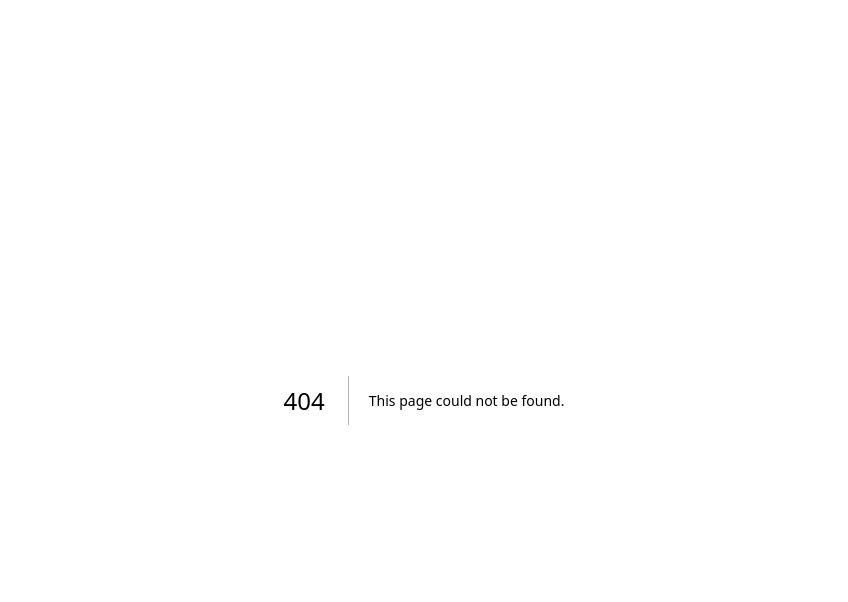
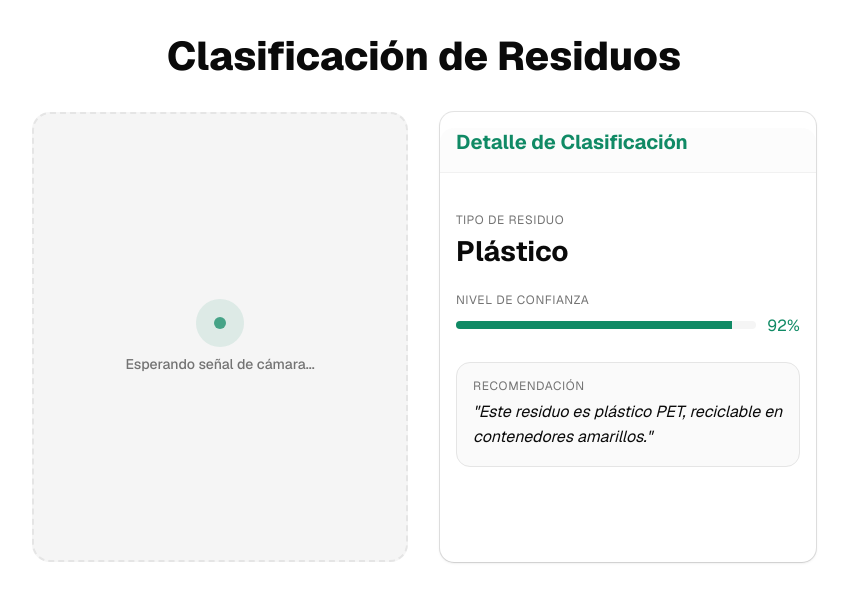
Before and after one commit to Jefferxx/AIRONTECH_BENDITOS, a Next.js app in the folder frontend/: page /clasificacion in a window 1280 px wide. Before the commit this address had no page. Shown: the top 602 px of the page, without its empty margins (216-1064 px from the left). Built offline with nearby package versions, Linux system fonts and the light colour scheme.

Commit message:
pagina de clasificasion de residuos (http://localhost:3000/clasificacion) y actualizacion de estilos globales

```diff
--- /dev/null
+++ b/frontend/app/(residuos)/clasificacion/page.tsx
@@ -0,0 +1,81 @@
+"use client";
+
+import { useState } from "react";
+import { Card, CardContent, CardHeader, CardTitle } from "@/components/ui/card";
+
+interface ClassificationResult {
+  type: string;
+  confidence: number;
+  description: string;
+}
+
+export default function WasteClassificationPage() {
+  const [result, setResult] = useState<ClassificationResult>({
+    type: "Plástico",
+    confidence: 0.92,
+    description: "Este residuo es plástico PET, reciclable en contenedores amarillos."
+  });
+
+  return (
+    <div className="p-4 md:p-8 flex flex-col gap-8 max-w-6xl mx-auto">
+      {/* Título usando la clase semántica .h1 del global.css */}
+      <h1 className="h1 text-center text-foreground">
+        Clasificación de Residuos
+      </h1>
+
+      <div className="flex flex-col md:flex-row gap-8">
+        {/* Sección de la Cámara / Visualizador */}
+        <div className="md:w-1/2 h-64 md:h-[450px] bg-muted border-2 border-dashed border-border rounded-2xl flex flex-col items-center justify-center transition-colors hover:bg-accent/50 group">
+          <div className="flex flex-col items-center gap-2">
+            {/* Usamos el color brand-1 para el icono o texto de estado */}
+            <div className="w-12 h-12 rounded-full bg-brand-1/10 flex items-center justify-center">
+               <div className="w-3 h-3 rounded-full bg-brand-1 animate-pulse" />
+            </div>
+            <span className="small text-muted-foreground group-hover:text-brand-1 transition-colors">
+              Esperando señal de cámara...
+            </span>
+          </div>
+        </div>
+
+        {/* Sección de información (Card) */}
+        <Card className="md:w-1/2 border-border shadow-sm">
+          <CardHeader className="border-b border-border/50 bg-muted/30">
+            <CardTitle className="h3 text-brand-1">
+              Detalle de Clasificación
+            </CardTitle>
+          </CardHeader>
+
+          <CardContent className="flex flex-col gap-6 pt-6">
+            <div className="space-y-1">
+              <p className="xs uppercase tracking-wider text-muted-foreground font-semibold">Tipo de Residuo</p>
+              <p className="h2 text-foreground">{result.type}</p>
+            </div>
+
+            <div className="space-y-1">
+              <p className="xs uppercase tracking-wider text-muted-foreground font-semibold">Nivel de Confianza</p>
+              <div className="flex items-center gap-3">
+                {/* Barra de progreso simple con el color de marca */}
+                <div className="flex-1 h-2 bg-muted rounded-full overflow-hidden">
+                  <div
+                    className="h-full bg-brand-1 transition-all duration-500"
+                    style={{ width: `${result.confidence * 100}%` }}
+                  />
+                </div>
+                <p className="body font-bold text-brand-1">
+                  {(result.confidence * 100).toFixed(0)}%
+                </p>
+              </div>
+            </div>
+
+            <div className="p-4 bg-muted/50 rounded-xl border border-border">
+              <p className="xs uppercase tracking-wider text-muted-foreground font-semibold mb-1">Recomendación</p>
+              <p className="body text-foreground italic">
+                "{result.description}"
+              </p>
+            </div>
+          </CardContent>
+        </Card>
+      </div>
+    </div>
+  );
+}
--- a/frontend/app/globals.css
+++ b/frontend/app/globals.css
@@ -7,9 +7,9 @@
 @theme inline {
   --color-background: var(--background);
   --color-foreground: var(--foreground);
-  --font-sans: var(--font-sans);
+  --color-brand-1: var(--brand-1);
+  --font-sans: var(--font-geist-sans);
   --font-mono: var(--font-geist-mono);
-  --font-heading: var(--font-sans);
   --color-sidebar-ring: var(--sidebar-ring);
   --color-sidebar-border: var(--sidebar-border);
   --color-sidebar-accent-foreground: var(--sidebar-accent-foreground);
@@ -18,11 +18,17 @@
   --color-sidebar-primary: var(--sidebar-primary);
   --color-sidebar-foreground: var(--sidebar-foreground);
   --color-sidebar: var(--sidebar);
+
+  /* Paleta de gráficos ampliada a 8 colores */
+  --color-chart-1: var(--chart-1);
+  --color-chart-2: var(--chart-2);
+  --color-chart-3: var(--chart-3);
+  --color-chart-4: var(--chart-4);
   --color-chart-5: var(--chart-5);
-  --color-chart-4: var(--chart-4);
-  --color-chart-3: var(--chart-3);
-  --color-chart-2: var(--chart-2);
-  --color-chart-1: var(--chart-1);
+  --color-chart-6: var(--chart-6);
+  --color-chart-7: var(--chart-7);
+  --color-chart-8: var(--chart-8);
+
   --color-ring: var(--ring);
   --color-input: var(--input);
   --color-border: var(--border);
@@ -39,18 +45,43 @@
   --color-popover: var(--popover);
   --color-card-foreground: var(--card-foreground);
   --color-card: var(--card);
-  --radius-sm: calc(var(--radius) * 0.6);
-  --radius-md: calc(var(--radius) * 0.8);
+  --radius-sm: calc(var(--radius) - 4px);
+  --radius-md: calc(var(--radius) - 2px);
   --radius-lg: var(--radius);
-  --radius-xl: calc(var(--radius) * 1.4);
-  --radius-2xl: calc(var(--radius) * 1.8);
-  --radius-3xl: calc(var(--radius) * 2.2);
-  --radius-4xl: calc(var(--radius) * 2.6);
+  --radius-xl: calc(var(--radius) + 4px);
+  --radius-2xl: calc(var(--radius) + 8px);
+  --radius-3xl: calc(var(--radius) + 12px);
+  --radius-4xl: calc(var(--radius) + 16px);
+
+  /* Paleta de tipografía semántica */
+  --font-h1: 2.5rem;
+  --font-h1-weight: 800;
+  --font-h2: 1.75rem;
+  --font-h2-weight: 700;
+  --font-h3: 1.25rem;
+  --font-h3-weight: 700;
+  --font-body: 1rem;
+  --font-body-weight: 400;
+  --font-small: 0.875rem;
+  --font-small-weight: 500;
+  --font-xs: 0.75rem;
+  --font-xs-weight: 400;
+  --line-h1: 1.2;
+  --line-h2: 1.3;
+  --line-h3: 1.4;
+  --line-body: 1.6;
+  --line-small: 1.4;
+  --line-xs: 1.3;
 }
 
 :root {
+  --radius: 0.625rem;
   --background: oklch(1 0 0);
   --foreground: oklch(0.145 0 0);
+
+  /* BRAND COLOR: Verde Esmeralda Riobambeño */
+  --brand-1: #108a65;
+
   --card: oklch(1 0 0);
   --card-foreground: oklch(0.145 0 0);
   --popover: oklch(1 0 0);
@@ -63,19 +94,24 @@
   --muted-foreground: oklch(0.556 0 0);
   --accent: oklch(0.97 0 0);
   --accent-foreground: oklch(0.205 0 0);
-  --destructive: oklch(0.577 0.245 27.325);
+  --destructive: oklch(0.577 0.245 27.325); /* Rojo de error estándar */
   --border: oklch(0.922 0 0);
   --input: oklch(0.922 0 0);
   --ring: oklch(0.708 0 0);
-  --chart-1: oklch(0.87 0 0);
-  --chart-2: oklch(0.556 0 0);
-  --chart-3: oklch(0.439 0 0);
-  --chart-4: oklch(0.371 0 0);
-  --chart-5: oklch(0.269 0 0);
-  --radius: 0.625rem;
+
+  /* COLORES DE GRÁFICOS - LIGHT THEME (Armonía con Bandera) */
+  --chart-1: oklch(0.60 0.16 165); /* Verde Principal (Brand) */
+  --chart-2: oklch(0.55 0.20 250); /* Azul Riobamba (Acento secundario) */
+  --chart-3: oklch(0.58 0.22 28);  /* Rojo Riobamba (Acento menor) */
+  --chart-4: oklch(0.75 0.17 60);  /* Dorado (Contraste) */
+  --chart-5: oklch(0.85 0.12 180); /* Menta Suave */
+  --chart-6: oklch(0.80 0.13 90);  /* Lima */
+  --chart-7: oklch(0.40 0.10 240); /* Azul Marino Oscuro */
+  --chart-8: oklch(0.50 0.05 160); /* Verde Oliva Grisáceo */
+
   --sidebar: oklch(0.985 0 0);
   --sidebar-foreground: oklch(0.145 0 0);
-  --sidebar-primary: oklch(0.205 0 0);
+  --sidebar-primary: var(--brand-1); /* Sidebar usa el color verde ahora */
   --sidebar-primary-foreground: oklch(0.985 0 0);
   --sidebar-accent: oklch(0.97 0 0);
   --sidebar-accent-foreground: oklch(0.205 0 0);
@@ -86,6 +122,10 @@
 .dark {
   --background: oklch(0.145 0 0);
   --foreground: oklch(0.985 0 0);
+
+  /* BRAND COLOR DARK: Más luminoso para legibilidad */
+  --brand-1: #14b886;
+
   --card: oklch(0.205 0 0);
   --card-foreground: oklch(0.985 0 0);
   --popover: oklch(0.205 0 0);
@@ -102,15 +142,21 @@
   --border: oklch(1 0 0 / 10%);
   --input: oklch(1 0 0 / 15%);
   --ring: oklch(0.556 0 0);
-  --chart-1: oklch(0.87 0 0);
-  --chart-2: oklch(0.556 0 0);
-  --chart-3: oklch(0.439 0 0);
-  --chart-4: oklch(0.371 0 0);
-  --chart-5: oklch(0.269 0 0);
+
+  /* COLORES DE GRÁFICOS - DARK THEME */
+  --chart-1: oklch(0.75 0.18 165); /* Verde Neón Suave */
+  --chart-2: oklch(0.65 0.18 250); /* Azul Riobamba Brillante */
+  --chart-3: oklch(0.68 0.20 28);  /* Rojo Riobamba Brillante */
+  --chart-4: oklch(0.85 0.17 60);  /* Dorado */
+  --chart-5: oklch(0.75 0.20 340);
+  --chart-6: oklch(0.90 0.13 90);
+  --chart-7: oklch(0.75 0.16 20);
+  --chart-8: oklch(0.60 0.12 260);
+
   --sidebar: oklch(0.205 0 0);
   --sidebar-foreground: oklch(0.985 0 0);
-  --sidebar-primary: oklch(0.488 0.243 264.376);
-  --sidebar-primary-foreground: oklch(0.985 0 0);
+  --sidebar-primary: oklch(0.65 0.18 165); /* Verde en modo oscuro */
+  --sidebar-primary-foreground: oklch(0.145 0 0);
   --sidebar-accent: oklch(0.269 0 0);
   --sidebar-accent-foreground: oklch(0.985 0 0);
   --sidebar-border: oklch(1 0 0 / 10%);
@@ -122,9 +168,15 @@
     @apply border-border outline-ring/50;
   }
   body {
-    @apply bg-background text-foreground;
-  }
-  html {
-    @apply font-sans;
+    @apply bg-background text-foreground font-sans antialiased;
   }
 }
+
+@layer utilities {
+  .h1 { font-size: var(--font-h1); font-weight: var(--font-h1-weight); line-height: var(--line-h1); }
+  .h2 { font-size: var(--font-h2); font-weight: var(--font-h2-weight); line-height: var(--line-h2); }
+  .h3 { font-size: var(--font-h3); font-weight: var(--font-h3-weight); line-height: var(--line-h3); }
+  .body { font-size: var(--font-body); font-weight: var(--font-body-weight); line-height: var(--line-body); }
+  .small { font-size: var(--font-small); font-weight: var(--font-small-weight); line-height: var(--line-small); }
+  .xs { font-size: var(--font-xs); font-weight: var(--font-xs-weight); line-height: var(--line-xs); }
+}
```
Also changed, not shown: 1 other file (tests, documents, lock files or other folders).
